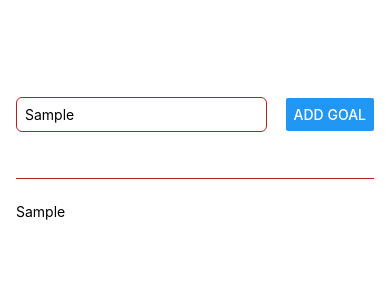
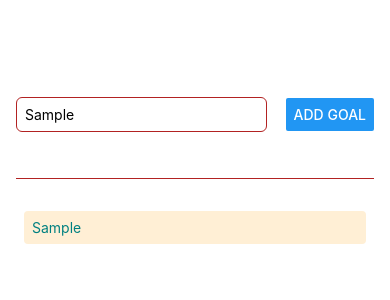
Before and after one commit to citixenken/RNCourse, a React Native app: screen / in a window 390 px wide. Both pictures are taken after typing "Sample" into the empty fields and a click on the button "ADD GOAL". Shown: the top 300 px of the page. Built offline with nearby package versions, Linux system fonts and the light colour scheme.

Commit message:
platform-specific styling

```diff
--- a/App.js
+++ b/App.js
@@ -28,7 +28,9 @@
       </View>
       <View style={styles.goalsContainer}>
         {courseGoals.map((goal) => (
-          <Text key={goal}>{goal}</Text>
+          <View style={styles.goalItem} key={goal}>
+            <Text style={styles.goalText}>{goal}</Text>
+          </View>
         ))}
       </View>
     </View>
@@ -55,4 +57,13 @@
     borderRadius: 6,
   },
   goalsContainer: { flex: 5 },
+  goalItem: {
+    margin: 8,
+    padding: 8,
+    backgroundColor: "papayawhip",
+    borderRadius: 4,
+  },
+  goalText: {
+    color: "teal",
+  },
 });
```
